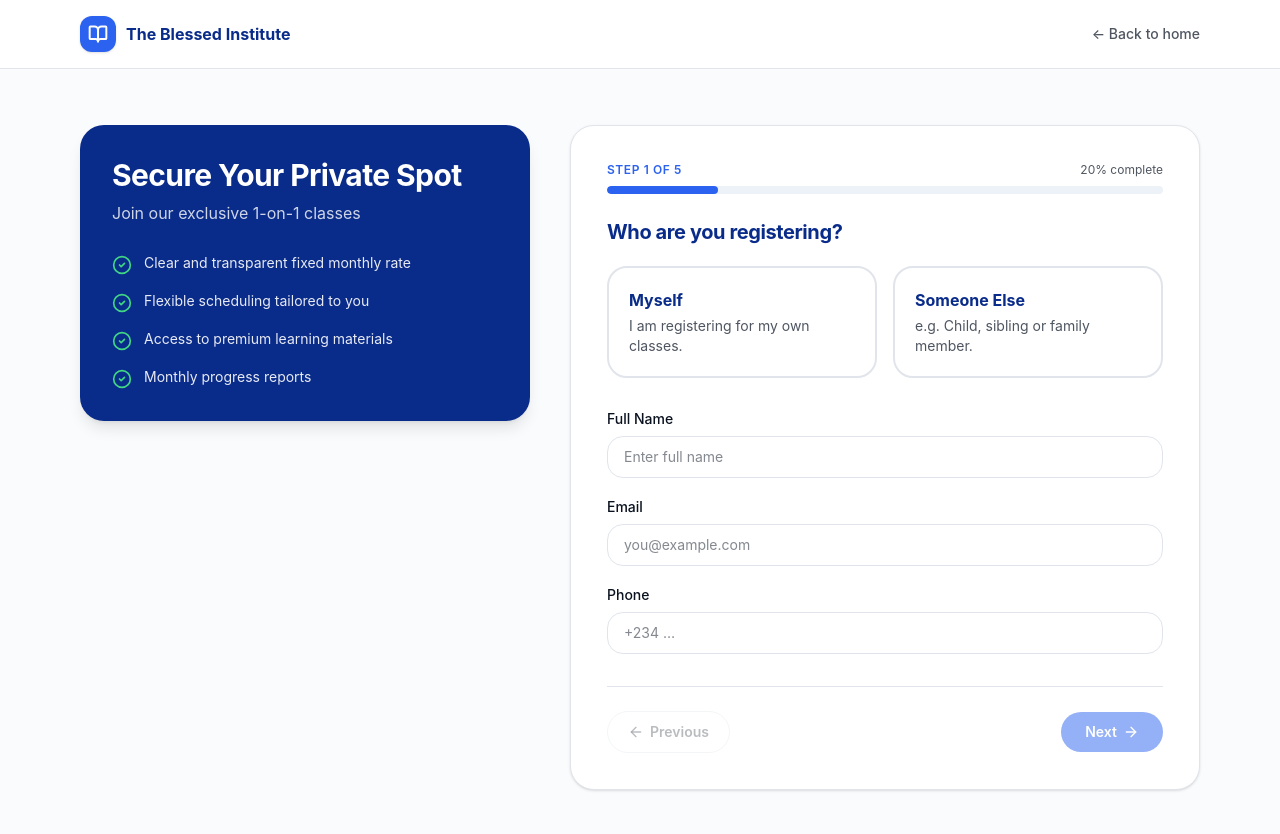
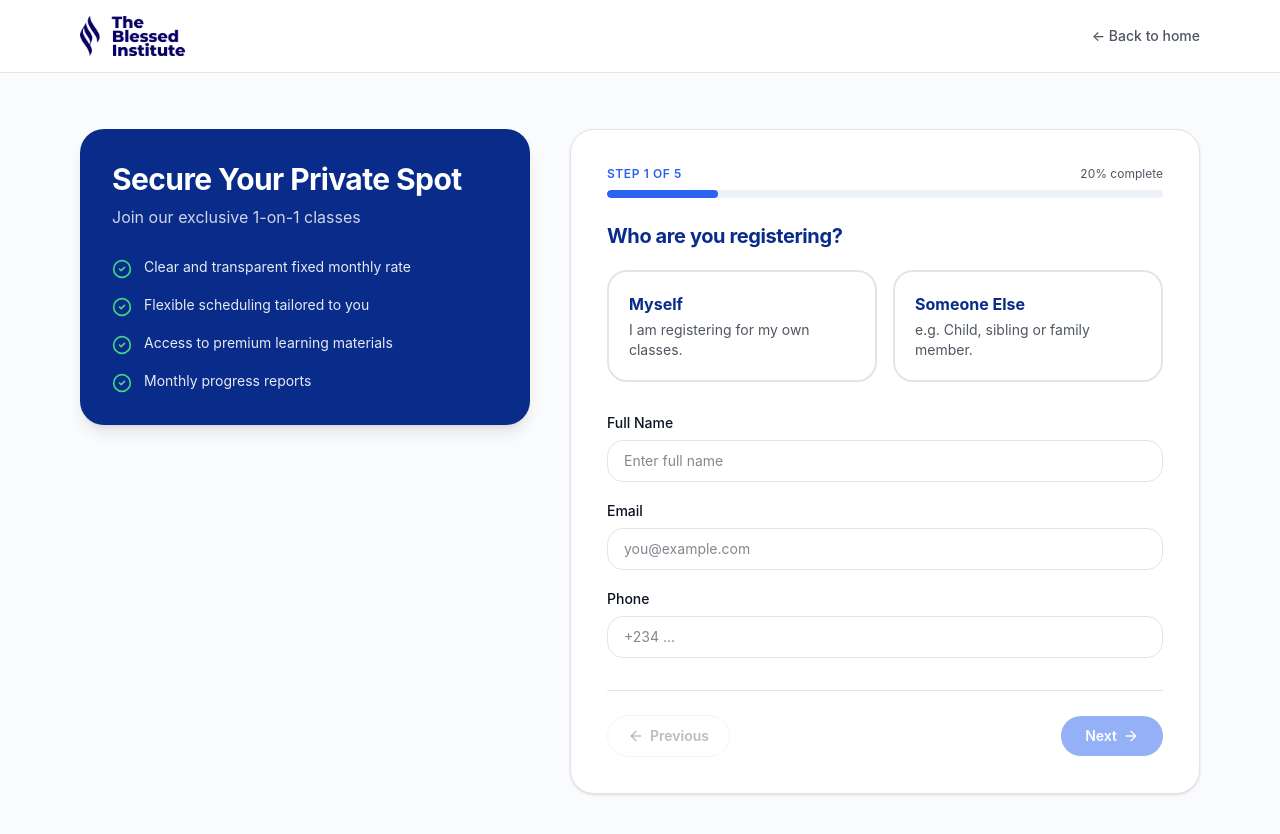
Before and after one commit to Khoiriyah23/the-blessed-inst, a React (Vite) app: page /enroll in a window 1280 px wide. Shown: the top 834 px of the page. Built offline with nearby package versions, Linux system fonts and the light colour scheme.

Commit message:
enroll image dispalyin properly

```diff
--- a/src/routes/enroll.tsx
+++ b/src/routes/enroll.tsx
@@ -2,6 +2,7 @@
 import { useMemo, useState } from "react";
 import { BookOpen, Check, ArrowLeft, ArrowRight, CheckCircle2 } from "lucide-react";
 import { supabase } from "@/lib/supabase-external";
+import logo from "@/assets/TBI full logo blue.png"
 
 export const Route = createFileRoute("/enroll")({
   head: () => ({
@@ -132,12 +133,7 @@
       <header className="border-b border-border bg-white">
   <div className="mx-auto flex max-w-6xl items-center justify-between px-4 py-4">
     <Link to="/" className="flex items-center gap-2.5">
-            <div className="grid h-9 w-9 place-items-center rounded-lg bg-brand text-brand-foreground shadow-sm">
-              <BookOpen className="h-5 w-5" strokeWidth={2.4} />
-            </div>
-            <span className="font-display text-base font-bold leading-tight text-primary">
-              The Blessed Institute
-            </span>
+      <img src={logo} alt="The Blessed Institute" className="h-10 w-auto" />
     </Link>
     <Link to="/" className="text-sm font-medium text-muted-foreground hover:text-primary">← Back to home</Link>
   </div>
```
Lines whose indentation alone changed are shown as unchanged.
